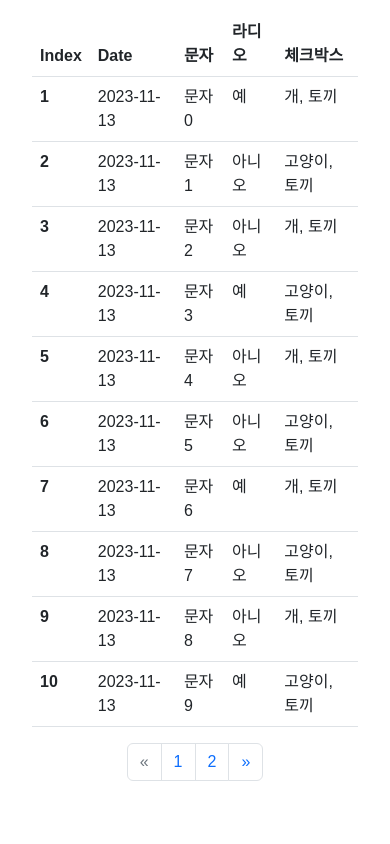
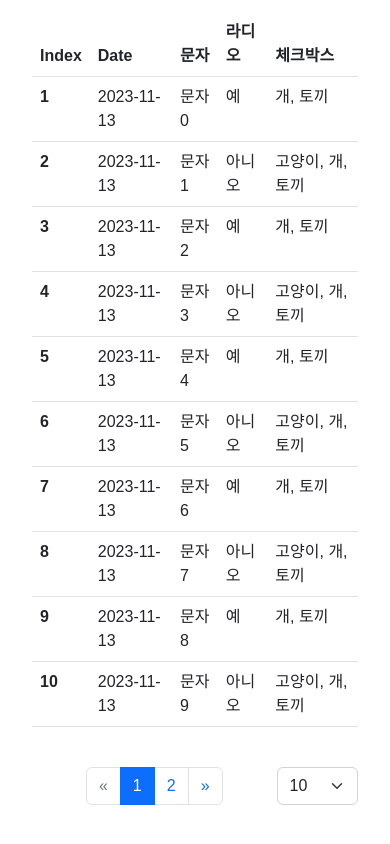
Before and after one commit to hi-aa/movie-react-project, a React (Create React App) app: page /menu1 in a window 390 px wide. Shown: the part 912-1756 px from the top of the page. Before the commit the page ends 1729 px from the top, so only its background shows below. Built offline with nearby package versions, Linux system fonts and the light colour scheme.

Commit message:
list paging, rowCount 변경

```diff
--- a/src/components/menu1/MenuList.jsx
+++ b/src/components/menu1/MenuList.jsx
@@ -1,5 +1,4 @@
 import { useMemo } from "react";
-import { useEffect } from "react";
 import { useState } from "react";
 
 export default function MenuList({
@@ -12,8 +11,7 @@ export default function MenuList({
   const [rowCount, setRowCount] = useState(10);
 
   const countMaxPage = () => {
-    const test = Math.ceil(list.length / rowCount);
-    // console.log(list.length, { test, rowCount });
+    setNowPage(1);
     return Math.ceil(list.length / rowCount);
   };
   const maxPage = useMemo(() => countMaxPage(), [list, rowCount]);
@@ -45,7 +43,7 @@ export default function MenuList({
                     setSelectedKey(selectedKey !== v.key ? v.key : 0);
                   }}
                 >
-                  <th scope="row">{i + 1}</th>
+                  <th scope="row">{(nowPage - 1) * rowCount + i + 1}</th>
                   <td>{v.ymd}</td>
                   <td>{v.str}</td>
                   <td>
@@ -63,11 +61,17 @@ export default function MenuList({
         </table>
       </div>
 
-      {/* todo : paging */}
-      <nav aria-label="Page navigation example">
-        <ul className="pagination justify-content-center">
-          <li className={`page-item disabled`}>
-            <a className="page-link" href="#" aria-label="Previous">
+      <div className="d-flex flex-wrap justify-content-between align-items-center my-4">
+        <p className="col-md-4"></p>
+        {/* paging */}
+        <nav aria-label="navigation col-md-4 d-flex align-items-center justify-content-center">
+          <ul className="pagination mb-0">
+            <li className={`page-item ${nowPage === 1 ? "disabled" : ""}`}>
+              <a
+                className="page-link"
+                href="#"
+                onClick={() => setNowPage((prev) => --prev)}
+              >
                 <span aria-hidden="true">&laquo;</span>
               </a>
             </li>
@@ -75,7 +79,7 @@ export default function MenuList({
               .fill(0)
               .map((_, i) => (
                 <li
-                className="page-item"
+                  className={`page-item ${i + 1 === nowPage ? "active" : ""}`}
                   key={i}
                   onClick={() => setNowPage(i + 1)}
                 >
@@ -85,13 +89,33 @@ export default function MenuList({
                 </li>
               ))}
 
-          <li className="page-item">
-            <a className="page-link" href="#" aria-label="Next">
+            <li
+              className={`page-item ${nowPage === maxPage ? "disabled" : ""}`}
+            >
+              <a
+                className="page-link"
+                href="#"
+                onClick={() => setNowPage((prev) => ++prev)}
+              >
                 <span aria-hidden="true">&raquo;</span>
               </a>
             </li>
           </ul>
         </nav>
+
+        {/* rowCount 변경 */}
+        <select
+          className="form-select w-25 col-md-4 justify-content-end"
+          defaultValue={rowCount}
+          onChange={(e) => setRowCount(Number(e.target.value))}
+        >
+          {[5, 10, 50].map((v, i) => (
+            <option value={v} key={i}>
+              {v}
+            </option>
+          ))}
+        </select>
+      </div>
     </div>
   );
 }
--- a/src/temp-data/menu1-data.js
+++ b/src/temp-data/menu1-data.js
@@ -1,12 +1,14 @@
+import dayjs from "dayjs";
+
 const initList = () => {
   const list = Array(15)
     .fill(0)
     .map((v, i) => {
       return {
         str: `문자${i}`,
-        radio: i % 3 === 0 ? "Y" : "N",
-        checkbox: ["cat", "dog", "rabbit"].filter((v2, i2) => i2 !== i % 2),
-        ymd: "2023-10-25",
+        radio: i % 2 === 0 ? "Y" : "N",
+        checkbox: ["cat", "dog", "rabbit"].filter((v2, i2) => i2 * 2 !== i % 2),
+        ymd: dayjs().format("YYYY-MM-DD"),
       };
     });
   return list;
```
Lines whose indentation alone changed are shown as unchanged.
